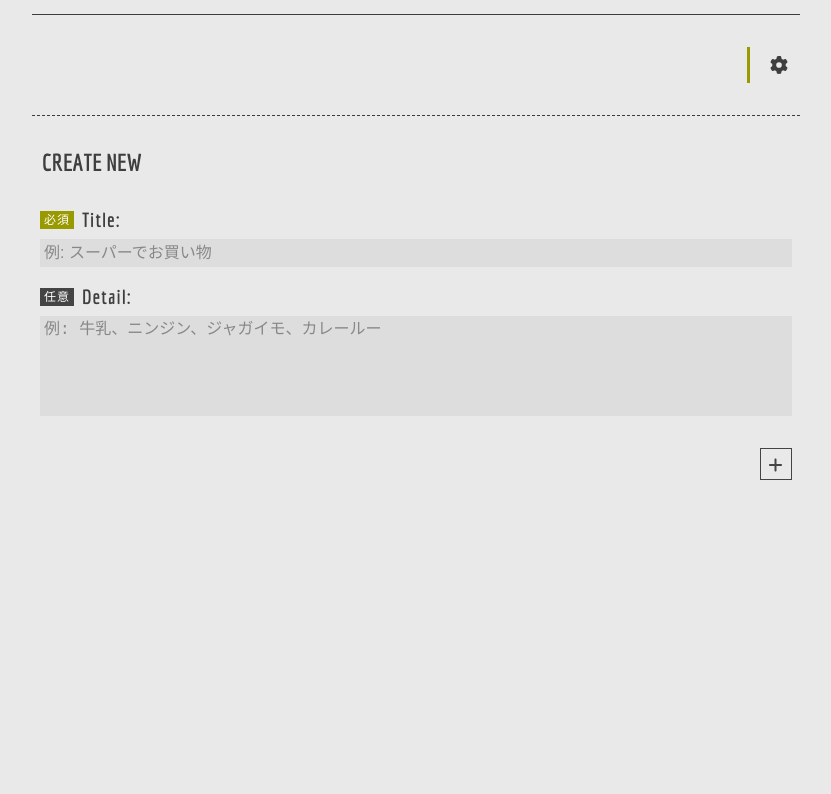
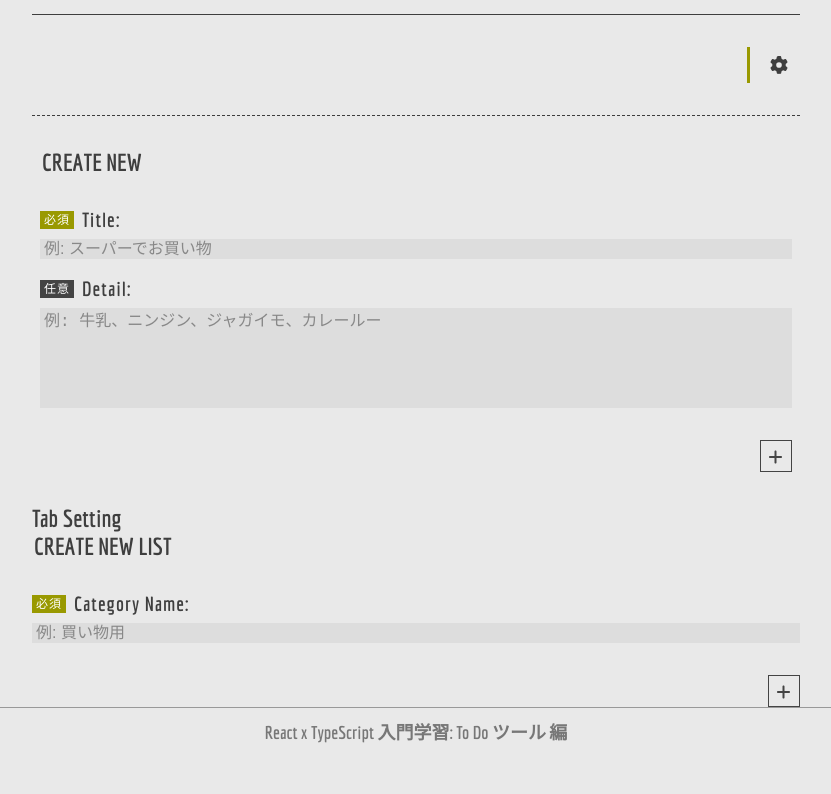
Before and after one commit to MKoichiro/lessonReactTS2, a React app: page / in a window 1280 px wide. Shown: the part 326-1120 px from the top of the page, without its empty margins (224-1055 px from the left). After the commit the page ends 1084 px from the top, so only its background shows below. Built offline with nearby package versions, Linux system fonts and the light colour scheme.

Commit message:
commonStyleFormを新規作成。その中でform関連の共通スタイルを定義。
form関連のスタイルはTabSettingModal.tsxとForm.tsxで共通して使うのでcommonStyleForm.tsを新規作成し、共通スタイルを定義したスタイル関数を管理。

```diff
--- a/src/components/main-comps/Form.tsx
+++ b/src/components/main-comps/Form.tsx
@@ -1,16 +1,14 @@
 /* react関連 */
 import React, { FC, useState, useRef } from 'react';
 /* styled-components */
-// import styled from 'styled-components';
-import styled, { css } from 'styled-components';
+import styled from 'styled-components';
 import { Link } from 'react-scroll';
 /* font awesome */
 import { FontAwesomeIcon } from '@fortawesome/react-fontawesome';
 import { faPlus } from '@fortawesome/free-solid-svg-icons';
 
-/* Main Component 用の スタイルを import */
-import { getBtnStyle } from './styleMain';
-
+/* from 関連の共通スタイルを定義してあるスタイル関数を import */
+import {getFormStyle, getLegendStyle, getInputsWrapperStyle, getInputWrapperStyle, getLabelStyle, getInputStyle, getSmallStyle, getAddBtnStyle} from './commonStyleForm';
 
 
 // === ▽ Form Component (form elm) ▽ ============================================= //
@@ -54,9 +52,9 @@ const Form: FC<FormProps> = (props) => {
   // Form DOM を return
   return (
     <StyledForm onSubmit={ (e) => {e.preventDefault()} }>
-      <StyledLegend id="test">CREATE NEW</StyledLegend>
+      <StyledLegend id="create-new">CREATE NEW</StyledLegend>
       <StyledInputsWrapper>
-        <StyledInputWrapper to="test" smooth={true}>
+        <StyledInputWrapper to="create-new" smooth={true}>
           <StyledLabel $optional={false} htmlFor="new-title">
             <span>{/* 必須 */}</span>Title:
           </StyledLabel>
@@ -74,7 +72,7 @@ const Form: FC<FormProps> = (props) => {
             children="※ タイトルは必須です。" />
         </StyledInputWrapper>
 
-        <StyledInputWrapper to="test">
+        <StyledInputWrapper to="create-new">
           <StyledLabel $optional={true} htmlFor="new-detail">
             <span>{/* 任意 */}</span>Detail:
           </StyledLabel>
@@ -105,156 +103,20 @@ const Form: FC<FormProps> = (props) => {
 // ============================================= △ Form Component (form elm) △ === //
 
 // === ▽ style ▽ ================================================================= //
-// form
-const StyledForm = styled.form({
-  margin: '3.2rem 0 90vh',
-  display: 'flex',
-  flexWrap: 'wrap',
-  gap: '3.2rem',
-  borderTop: '.15rem dashed #3e3e3e',
-  padding: '3.2rem .8rem 0',
-    input: {
-      flex: 1,
-    }
-});
-
-
-// legend
-const StyledLegend = styled.legend({
-  minWidth: '100%',
-  fontSize: '2.4rem',
-  fontWeight: 700,
-});
-
-// div
-const StyledInputsWrapper = styled.div({
-  display: 'flex',
-  flexDirection: 'column',
-  minWidth: '100%',
-
-  'div + div': {
-    marginTop: '1.6rem',
-  },
-});
-
-// div StyledInputWrapper
-const StyledInputWrapper = styled(Link)({
-  display: 'flex',
-  flexDirection: 'column',
-});
-
-// label
-const StyledLabel = styled.label<{$optional?: boolean}>`
-  display: flex;
-  gap: .8rem;
-  align-items: center;
-  font-weight: 700;
-  font-size: 2rem;
-  letter-spacing: .1rem;
-  span {
-    font-weight: normal;
-    font-size: 1.2rem;
-    height: 1.8rem;
-    line-height: 1.8rem;
-    color: #fff;
-    background: ${props => props.$optional ? '#444' : '#999900' };
-    padding: 0 .4rem;
-  }
-  span::before {
-    content: '${props => props.$optional ? '任意' : '必須'}';
-  }
+const StyledForm = styled.form`
+  ${ getFormStyle }
+  margin: 3.2rem 0;
+  padding: 3.2rem .8rem 0;
+  border-top: .15rem dashed #3e3e3e;
 `;
 
-// input
-const StyledInput = styled.input<{as?: React.ElementType}>`
-  margin-top: .8rem;
-  font-size: 1.6rem;
-  padding: .4rem;
-  line-height: 2.0rem;
-  height: ${props => (props.as === 'textarea') ? '10rem' : '2.0rem'};
-  background: #ddd;
-  border: none;
-  border-radius: 0;
-  color: #999900;
-  &::placeholder {
-    color: #888;
-  }
-  &:focus {
-    outline: .2rem solid #999900;
-  }
-
-  @media (width < 600px) {
-    font-size: 2.8rem;
-    &::placeholder {
-      font-size: 1.6rem;
-    }
-  }
-`;
-
-// add btn
-const StyledAddBtn = styled.button`
-  ${getBtnStyle}
-  border: var(--border-weight) solid #444;
-  transition: width .5s ease-out;
-
-  --margin: .3rem;
-  --net-btn-size: calc((3.2rem - .3rem));
-  --net-inner-btn-size: calc(var(--net-btn-size) - var(--margin) * 2);
-  & > div {
-    margin: var(--margin);
-    width: auto;
-    height: var(--net-inner-btn-size);
-    contain: paint;
-    position: relative;
-    div {
-      position: absolute;
-      top: 0; bottom: 0; left: 0;
-      width: var(--net-inner-btn-size);
-      display: flex;
-      align-items: center;
-      justify-content: center;
-      svg {
-        display: block;
-        width: 100%;
-      }
-    }
-    p {
-      font-family: var(--eng-ff-3);
-      letter-spacing: .15rem;
-      font-size: 1.8rem;
-      position: absolute;
-      top: 0; bottom: 0;
-      left: calc(var(--border-weight) + var(--margin) + var(--net-inner-btn-size));
-      line-height: var(--net-inner-btn-size);
-      width: 6rem;
-      text-align: center;
-      transform: translateX(6rem);
-      transition: transform .5s .25s ease-out;
-    }
-  }
-
-  &:hover {
-    width: calc(3.2rem + 6rem);
-  }
-  &:hover > div {
-    p {
-      transform: translateX(0);
-    }
-  }
-`;
-
-const StyledSmall = styled.small<{$showNotion: boolean}>`
-  opacity: ${props => props.$showNotion ? 1 : 0 };
-  text-align: right;
-  color: #999900;
-  font-size: 1.4rem;
-  height: 1.8rem;
-  line-height: 1.8rem;
-  padding-top: .4rem;
-`;
+const StyledLegend        = styled.legend` ${ getLegendStyle } `;
+const StyledInputsWrapper = styled.div` ${ getInputsWrapperStyle } `;
+const StyledInputWrapper  = styled(Link)` ${ getInputWrapperStyle } `;
+const StyledLabel         = styled.label<{$optional?: boolean}>` ${ getLabelStyle } `;
+const StyledInput         = styled.input<{$as?: React.ElementType}>` ${ getInputStyle } `;
+const StyledAddBtn        = styled.button<{id?: string}>` ${ getAddBtnStyle } `;
+const StyledSmall         = styled.small<{$showNotion: boolean}>` ${ getSmallStyle } `;
 // ================================================================= △ style △ === //
 
-
-
 export default Form;
-export {StyledForm, StyledLegend, StyledInputsWrapper, StyledInputWrapper, StyledLabel, StyledInput, StyledSmall, StyledAddBtn};
--- a/src/components/main-comps/TabSettingModal.tsx
+++ b/src/components/main-comps/TabSettingModal.tsx
@@ -5,24 +5,22 @@ import { FontAwesomeIcon } from '@fortawesome/react-fontawesome';
 import { faPlus  } from '@fortawesome/free-solid-svg-icons';
 /* styled-components */
 import styled from 'styled-components';
-import { getBtnStyle } from './styleMain';
+import { Link } from 'react-scroll';
 
-import {StyledForm, StyledLegend, StyledInputsWrapper, StyledInputWrapper, StyledLabel, StyledInput, StyledSmall, StyledAddBtn} from './Form';
+/* from 関連の共通スタイルを定義してあるスタイル関数を import */
+import {getFormStyle, getLegendStyle, getInputsWrapperStyle, getInputWrapperStyle, getLabelStyle, getInputStyle, getSmallStyle, getAddBtnStyle} from './commonStyleForm';
 
 
-// === ▽ Main Component (main elm) ▽ ============================================= //
+// === ▽ TabSettingModal Component  ▽ ============================================= //
 interface CategoryTypes { id: number; title: string; }
 interface modal {categories: CategoryTypes[]; updateCategories: (newCategories: CategoryTypes[]) => void;}
 
 const TabSettingModal: FC<modal> = (props) => {
 
-  // const [tabEditIsOpen, setTabEditIsOpen] = useState(false);
   const [newTabTitle, setNewTabTitle] = useState('');
-
   const handleTitleChange = (e: React.ChangeEvent<HTMLInputElement>) => {
     setNewTabTitle(e.currentTarget.value);
   }
-
 
   const executeAdd = () => {
     // フォームをクリア
@@ -41,6 +39,7 @@ const TabSettingModal: FC<modal> = (props) => {
     const TAB_TITLES_L_STRAGE_KEY = 'tab_titles';
     localStorage.setItem(TAB_TITLES_L_STRAGE_KEY, JSON.stringify(newCategories));
   };
+
   const TabList = () => {
 
     const tabNames = props.categories.map(category => {return category.title});
@@ -58,6 +57,8 @@ const TabSettingModal: FC<modal> = (props) => {
 
   return (
     <div>
+
+      <h2> Tab Setting </h2>
       <TabList />
 
       <StyledForm onSubmit={(e) => { e.preventDefault() }}>
@@ -99,9 +100,17 @@ const TabSettingModal: FC<modal> = (props) => {
   );
 };
 
-// ============================================= △ Main Component (main elm) △ === //
+// ============================================= △ TabSettingModal Component △ === //
 
 // === ▽ style ▽ ================================================================= //
+const StyledForm          = styled.form` ${ getFormStyle } `;
+const StyledLegend        = styled.legend` ${ getLegendStyle } `;
+const StyledInputsWrapper = styled.div` ${ getInputsWrapperStyle } `;
+const StyledInputWrapper  = styled(Link)` ${ getInputWrapperStyle } `;
+const StyledLabel         = styled.label<{$optional?: boolean}>` ${ getLabelStyle } `;
+const StyledInput         = styled.input<{$as?: React.ElementType}>` ${ getInputStyle } `;
+const StyledAddBtn        = styled.button<{id?: string}>` ${ getAddBtnStyle } `;
+
 const StyledTabUl = styled.ul`
   font-size: 2rem;
   display: flex;
@@ -115,5 +124,4 @@ const StyledTabUl = styled.ul`
 `;
 // ================================================================= △ style △ === //
 
-
 export default TabSettingModal;
--- /dev/null
+++ b/src/components/main-comps/commonStyleForm.ts
@@ -0,0 +1,158 @@
+import styled, { css } from 'styled-components';
+import { Link } from 'react-scroll';
+
+/* Main Component 用の スタイルを import */
+import { getBtnStyle } from './styleMain';
+
+// === ▽ style ▽ ================================================================= //
+// form
+const getFormStyle = () => css`
+  display: flex;
+  flex-wrap: wrap;
+  gap: 3.2rem;
+  input: { flex: 1 }
+`;
+
+// legend
+const getLegendStyle = () => css`
+  min-width: 100%;
+  font-size: 2.4rem;
+  font-weight: 700;
+`;
+
+// div
+const getInputsWrapperStyle = () => css`
+  display: flex;
+  flex-direction: column;
+  min-width: 100%;
+
+  div + div { margin-top: 1.6rem }
+`;
+
+// div StyledInputWrapper
+const getInputWrapperStyle = () => css`
+  display: flex;
+  flex-direction: column;
+`;
+
+// label
+const getLabelStyle =  (props: { $optional?: boolean })  => css`
+  display: flex;
+  gap: .8rem;
+  align-items: center;
+  font-weight: 700;
+  font-size: 2rem;
+  letter-spacing: .1rem;
+  span {
+    font-weight: normal;
+    font-size: 1.2rem;
+    height: 1.8rem;
+    line-height: 1.8rem;
+    color: #fff;
+    background: ${props.$optional ? '#444' : '#999900' };
+    padding: 0 .4rem;
+  }
+  span::before {
+    content: '${props.$optional ? '任意' : '必須'}';
+  }
+`;
+
+// input
+const getInputStyle = (props: { as?: React.ElementType }) => css`
+  margin-top: .8rem;
+  font-size: 1.6rem;
+  padding: .4rem;
+  line-height: 2.0rem;
+  height: ${props => (props.as === 'textarea') ? '10rem' : '2.0rem'};
+  background: #ddd;
+  border: none;
+  border-radius: 0;
+  color: #999900;
+  &::placeholder {
+    color: #888;
+  }
+  &:focus {
+    outline: .2rem solid #999900;
+  }
+
+  @media (width < 600px) {
+    font-size: 2.8rem;
+    &::placeholder {
+      font-size: 1.6rem;
+    }
+  }
+`;
+
+// add btn
+const getAddBtnStyle = (props: {id?: string;}) => css`
+  ${getBtnStyle(props)}
+  border: var(--border-weight) solid #444;
+  transition: width .5s ease-out;
+
+  --margin: .3rem;
+  --net-btn-size: calc((3.2rem - .3rem));
+  --net-inner-btn-size: calc(var(--net-btn-size) - var(--margin) * 2);
+  & > div {
+    margin: var(--margin);
+    width: auto;
+    height: var(--net-inner-btn-size);
+    contain: paint;
+    position: relative;
+    div {
+      position: absolute;
+      top: 0; bottom: 0; left: 0;
+      width: var(--net-inner-btn-size);
+      display: flex;
+      align-items: center;
+      justify-content: center;
+      svg {
+        display: block;
+        width: 100%;
+      }
+    }
+    p {
+      font-family: var(--eng-ff-3);
+      letter-spacing: .15rem;
+      font-size: 1.8rem;
+      position: absolute;
+      top: 0; bottom: 0;
+      left: calc(var(--border-weight) + var(--margin) + var(--net-inner-btn-size));
+      line-height: var(--net-inner-btn-size);
+      width: 6rem;
+      text-align: center;
+      transform: translateX(6rem);
+      transition: transform .5s .25s ease-out;
+    }
+  }
+
+  &:hover {
+    width: calc(3.2rem + 6rem);
+  }
+  &:hover > div {
+    p {
+      transform: translateX(0);
+    }
+  }
+`;
+
+const getSmallStyle = (props: {$showNotion: boolean}) => css`
+  opacity: ${props.$showNotion ? 1 : 0 };
+  text-align: right;
+  color: #999900;
+  font-size: 1.4rem;
+  height: 1.8rem;
+  line-height: 1.8rem;
+  padding-top: .4rem;
+`;
+// const StyledSmall = styled.small<{$showNotion: boolean}>`
+//   opacity: ${props => props.$showNotion ? 1 : 0 };
+//   text-align: right;
+//   color: #999900;
+//   font-size: 1.4rem;
+//   height: 1.8rem;
+//   line-height: 1.8rem;
+//   padding-top: .4rem;
+// `;
+// ================================================================= △ style △ === //
+
+export {getFormStyle, getLegendStyle, getInputsWrapperStyle, getInputWrapperStyle, getLabelStyle, getInputStyle, getSmallStyle, getAddBtnStyle};
--- a/src/components/main-comps/styleMain.tsx
+++ b/src/components/main-comps/styleMain.tsx
@@ -1,4 +1,4 @@
-import styled, { css } from 'styled-components';
+import { css } from 'styled-components';
 
 // button 共通のスタイル関数
 const getBtnStyle = (props: {id?: string;}) => css`
```
Also changed, not shown: src/components/main-comps/Main.tsx (+2 -5 lines), 1 other file (tests, documents, lock files or other folders). Lines whose indentation alone changed are shown as unchanged.
